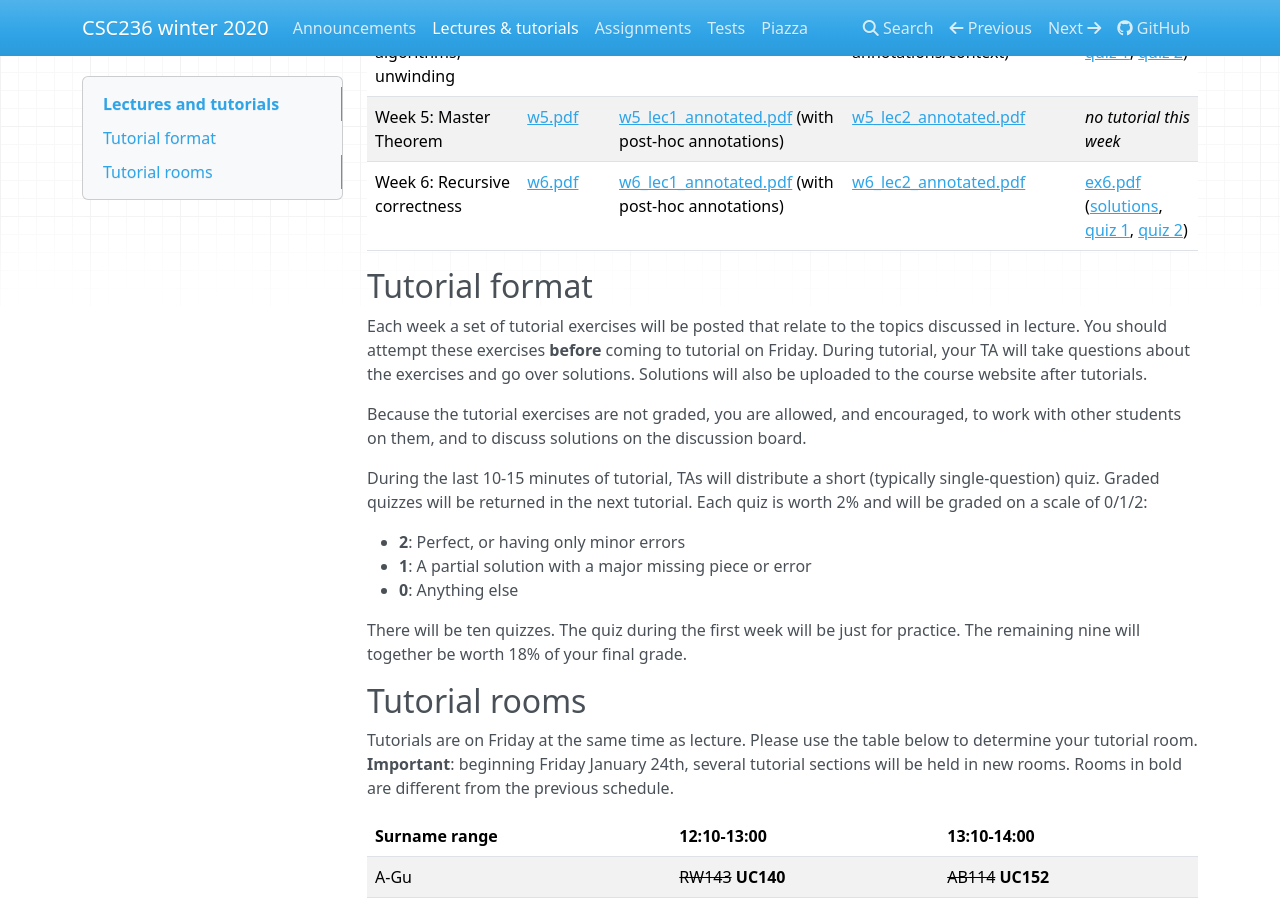
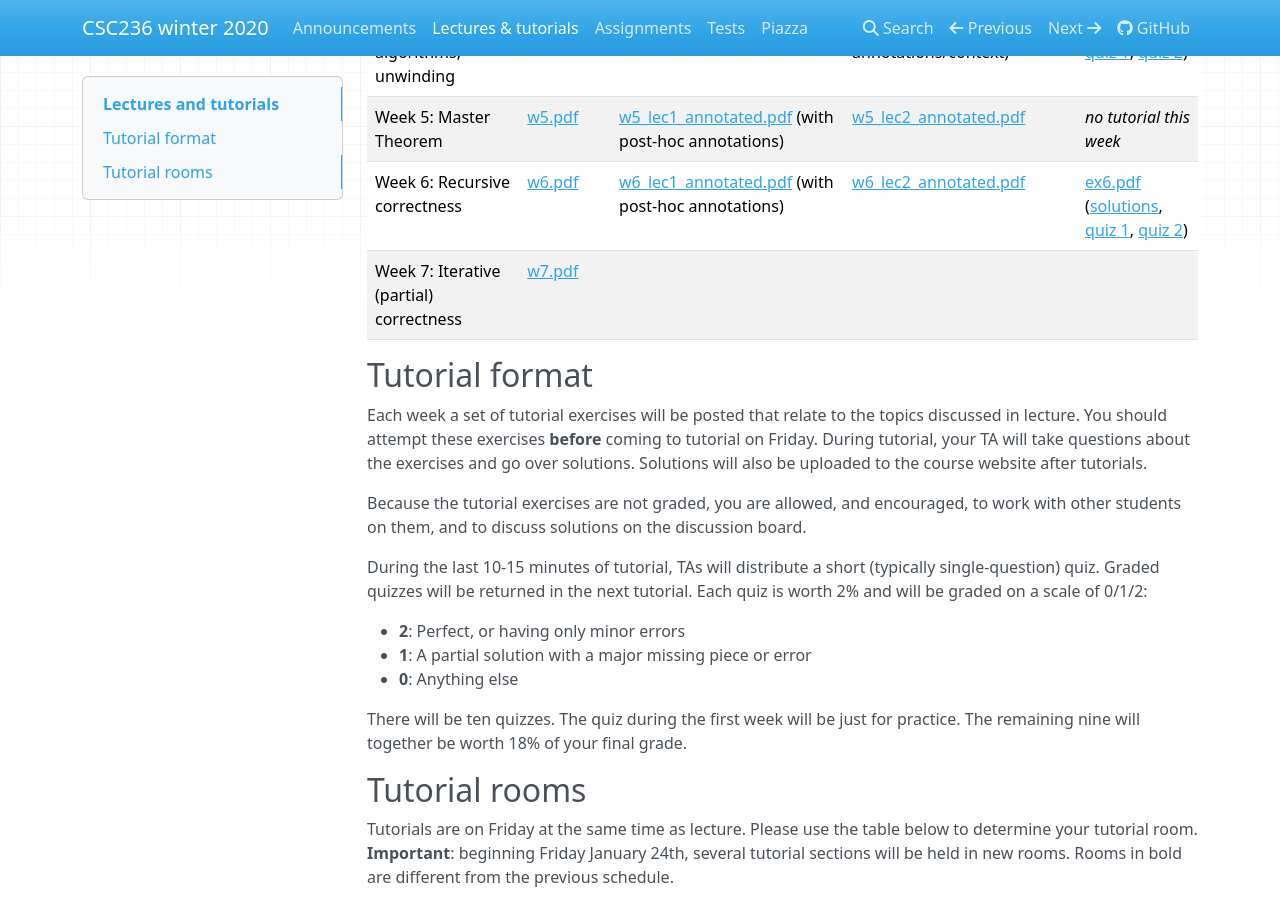
Before and after one commit to colinmorris/csc236, an MkDocs documentation site: the page built from docs/lectures_and_tutorials.md, in a window 1280 px wide and 900 px high, scrolled down 570 px. Built offline with MkDocs 1.6.1, drawn with Linux system fonts in a browser that asks for light colours; nearby versions of some CDN libraries.

Commit message:
w7 lecture slides

```diff
--- a/docs/lectures_and_tutorials.md
+++ b/docs/lectures_and_tutorials.md
@@ -10,6 +10,7 @@ Week 3: Structural induction & well-ordering | [w3.pdf](lecture_slides/w3.pdf) |
 Week 4: Runtime of recursive algorithms, unwinding | [w4.pdf](lecture_slides/w4.pdf) | [w4_lec1_annotated.pdf](lecture_slides/w4_lec1_annotated.pdf)  | [w4_lec2_annotated.pdf](lecture_slides/w4_lec2_annotated.pdf) (with post-hoc annotations/context)| [ex4.pdf](exercises/ex4.pdf) ([solutions](exercises/ex4_solutions.pdf), [quiz 1](exercises/q4_v1_solutions.pdf), [quiz 2](exercises/q4_v2_solutions.pdf))
 Week 5: Master Theorem | [w5.pdf](lecture_slides/w5.pdf) | [w5_lec1_annotated.pdf](lecture_slides/w5_lec1_annotated.pdf) (with post-hoc annotations) | [w5_lec2_annotated.pdf](lecture_slides/w5_lec2_annotated.pdf) | *no tutorial this week*
 Week 6: Recursive correctness | [w6.pdf](lecture_slides/w6.pdf) | [w6_lec1_annotated.pdf](lecture_slides/w6_lec1_annotated.pdf) (with post-hoc annotations) | [w6_lec2_annotated.pdf](lecture_slides/w6_lec2_annotated.pdf) | [ex6.pdf](exercises/ex6.pdf) ([solutions](exercises/ex6_solutions.pdf), [quiz 1](exercises/q6_v1_solutions.pdf), [quiz 2](exercises/q6_v2_solutions.pdf))
+Week 7: Iterative (partial) correctness | [w7.pdf](lecture_slides/w7.pdf) |  |  |  |
 
 ## Tutorial format
 
```
Also changed, not shown: 1 other file.
